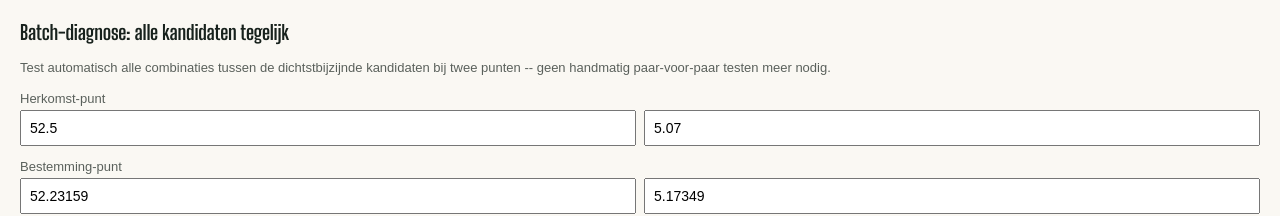
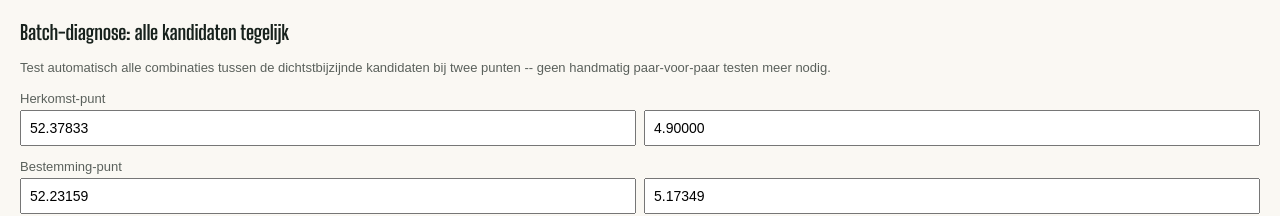
Before and after one commit to stuctech-eng/GoKnoop, a Next.js app: page /debug/batch-diagnose in a window 1280 px wide. Shown: the top 216 px of the page. Built offline with nearby package versions, Linux system fonts and the light colour scheme.

Commit message:
goknoop update — v1.0.207 — 4 sep 2026, 19:09

```diff
--- a/app/debug/batch-diagnose/page.tsx
+++ b/app/debug/batch-diagnose/page.tsx
@@ -22,8 +22,8 @@ type Pair = {
 };
 
 export default function BatchDiagnosePage() {
-  const [originLat, setOriginLat] = useState("52.5"); // Volendam-gebied, ruw
-  const [originLon, setOriginLon] = useState("5.07");
+  const [originLat, setOriginLat] = useState("52.37833"); // Amsterdam Centraal
+  const [originLon, setOriginLon] = useState("4.90000");
   const [destLat, setDestLat] = useState("52.23159"); // Hilversum
   const [destLon, setDestLon] = useState("5.17349");
   const [loading, setLoading] = useState(false);
```
